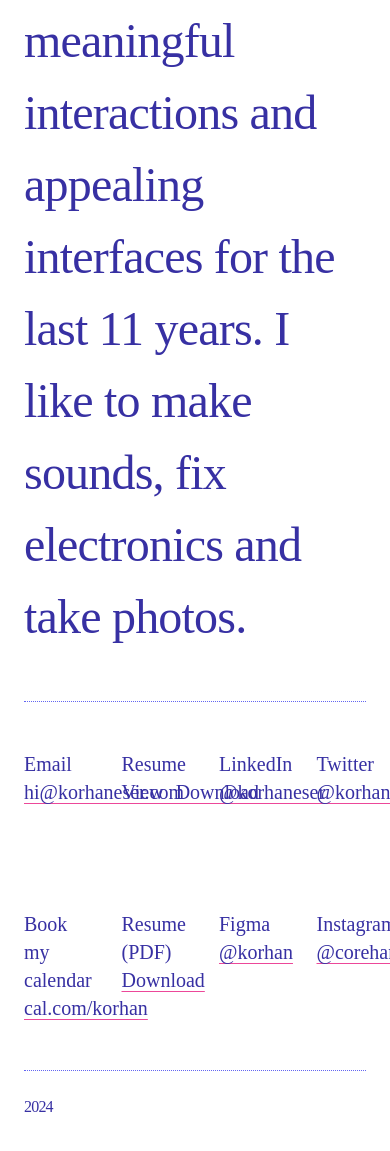
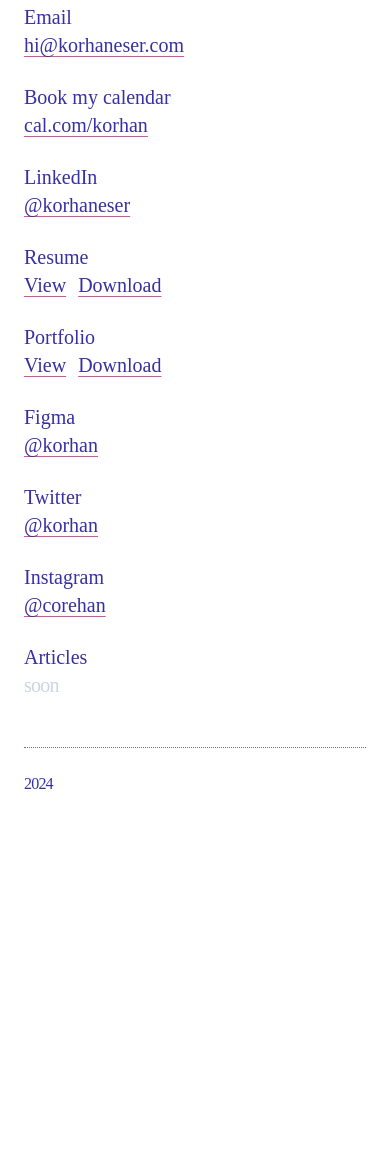
Before and after one commit to Lapin/portfolio2024, a website: page src/index.html in a window 390 px wide. Shown: the part 547-1698 px from the top of the page. After the commit the page ends 1391 px from the top, so only its background shows below. Drawn offline with Linux system fonts and the light colour scheme; a web font is replaced by a local one.

Commit message:
responsive implemetation

```diff
--- a/src/index.html
+++ b/src/index.html
@@ -8,13 +8,22 @@
   </head>
   <body>
     <!-- Global Wrapper -->
-    <div class="container mx-auto divide-y divide-dotted divide-indigo-500 text-indigo-800 tracking-tighter p-6">
+    <div
+      class="container mx-auto divide-y divide-dotted divide-indigo-500 p-6 tracking-tighter text-indigo-800"
+    >
       <!-- Intro Wrapper -->
-      <div id="hero" class="pt-6 pb-12 text-5xl leading-normal">
+      <div
+        id="hero"
+        class="pb-12 pt-6 text-3xl leading-normal md:text-4xl md:leading-normal lg:text-5xl lg:leading-normal"
+      >
         <!-- Intro Content -->
         <p>Hello ✌︎</p>
         <p>
-          I'm <span class="font-medium">Korhan Eser</span>, a London-based <span class="font-medium">Product Designer</span> and I have been creating design systems, meaningful interactions and appealing interfaces for the last <span class="font-medium">11 years</span>. I like to make sounds, fix electronics and take photos.
+          I'm <span class="font-medium">Korhan Eser</span>, a London-based
+          <span class="font-medium">Product Designer</span> and I have been
+          creating design systems, meaningful interactions and appealing
+          interfaces for the last <span class="font-medium">11 years</span>. I
+          like to make sounds, fix electronics and take photos.
         </p>
         <!-- animated name. -->
         <!-- <p>
@@ -25,43 +34,59 @@
       <div class="py-12">
         <!-- <h1 class="text-2xl pb-6 font-medium">Links</h1> -->
         <!-- Link -->
-      <div class="grid grid-flow-col grid-cols-4 grid-rows-2 gap-12">
-
-        <div class="linkGrid">
+        <div
+          class="grid grid-cols-1 gap-6 md:grid-cols-2 lg:grid-cols-3 md:grid-rows-3 md:gap-12"
+        >
+          <div>
             <h2 class="linkHead">Email</h2>
-          <a href="mailto:hello@korhaneser.com?subject=Hello">hi@korhaneser.com</a>
+            <a href="mailto:hello@korhaneser.com?subject=Hello"
+              >hi@korhaneser.com</a
+            >
           </div>
 
-        <div class="linkGrid">
+          <div>
             <h2 class="linkHead">Book my calendar</h2>
             <a target="_blank" href="https://cal.com/korhan">cal.com/korhan</a>
           </div>
-        <div class="linkGrid">
+
+          <div>
+            <h2 class="linkHead">LinkedIn</h2>
+            <a target="_blank" href="https://www.linkedin.com/in/korhaneser"
+              >@korhaneser</a
+            >
+          </div>
+
+          <div>
             <h2 class="linkHead">Resume</h2>
             <div class="flex flex-row space-x-3">
               <a target="_blank" href="https://read.cv/korhan">View</a>
               <a target="_blank" href="#">Download</a>
             </div>
           </div>
-        <div class="linkGrid">
-          <h2 class="linkHead">Resume (PDF)</h2>
-          <a href="google.com">Download</a>
+
+          <div>
+            <h2 class="linkHead">Portfolio</h2>
+            <div class="flex flex-row space-x-3">
+              <a target="_blank" href="https://read.cv/korhan">View</a>
+              <a target="_blank" href="#">Download</a>
             </div>
-        <div class="linkGrid">
-          <h2 class="linkHead">LinkedIn</h2>
-          <a href="google.com">@korhaneser</a>
           </div>
-        <div class="linkGrid">
+
+          <div>
             <h2 class="linkHead">Figma</h2>
-          <a href="google.com">@korhan</a>
+            <a href="#">@korhan</a>
           </div>
-        <div class="linkGrid">
+          <div>
             <h2 class="linkHead">Twitter</h2>
-          <a href="google.com">@korhan</a>
+            <a href="https://x.com/korhan">@korhan</a>
           </div>
-        <div class="linkGrid">
+          <div>
             <h2 class="linkHead">Instagram</h2>
-          <a href="google.com">@corehan</a>
+            <a href="https://instagram.com/core.han">@corehan</a>
+          </div>
+          <div>
+            <h2 class="linkHead">Articles</h2>
+            <p class="text-xl font-light text-slate-300">soon</p>
           </div>
         </div>
       </div>
```
Also changed, not shown: src/style.css. Lines whose indentation alone changed are shown as unchanged.
